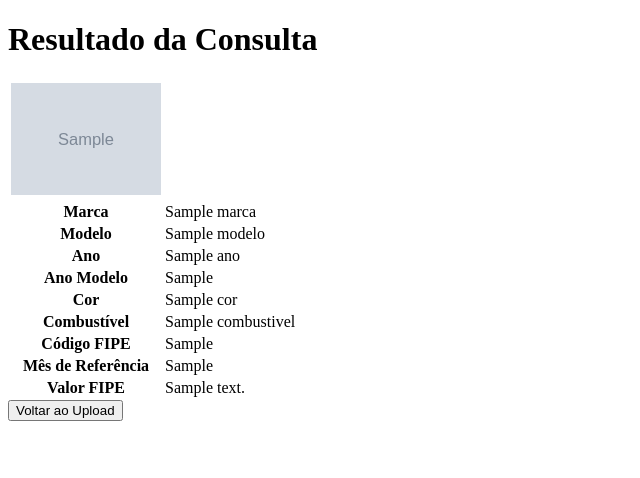
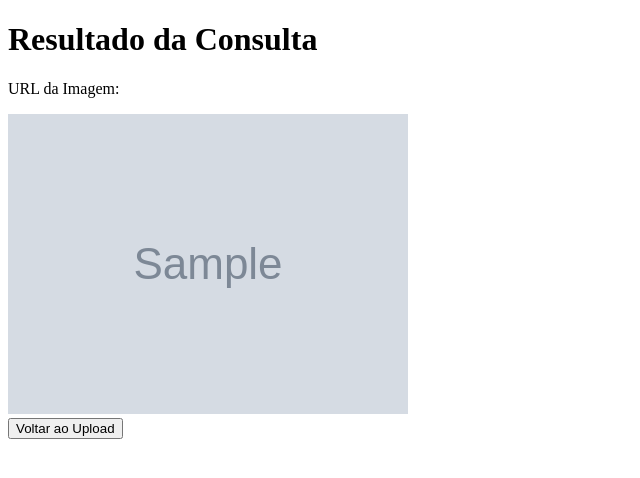
Before and after one commit to GuiLemons/le_placa, a Flask app: template templates/upload.html in a window 1280 px wide. Shown: the top 478 px of the page, without its empty margins (0-640 px from the left). Run offline with Flask 3, Linux system fonts and the light colour scheme; the template is opened without the code that fills it: most values are stand-ins (such as "Sample title", 1, 10 or a date in 2020); grey boxes marked "Sample" are stand-in pictures; parts of the project's set-up code (start-up, migrations or seed data) failed here and were passed over.

Commit message:
testes de upload

```diff
--- a/app.py
+++ b/app.py
@@ -26,28 +26,33 @@ def formatar_dados(dados):
 def allowed_file(filename):
     return '.' in filename and filename.rsplit('.', 1)[1].lower() in ALLOWED_EXTENSIONS
 
-def analisa_imagem(filepath):
+def analisa_imagem(url):
     headers = {
         "Content-Type": "application/json",
         "Authorization": f"Bearer {api_key}"
     }
 
-    with open(filepath, "rb") as image_file:
-        img_data = image_file.read()
-
-    files = {
-        'file': (os.path.basename(filepath), img_data)
-    }
 
     payload = {
-        "model": "gpt-4o-mini",
-        "messages": [
+    "model": "gpt-4o-mini",
+    "messages": [
+        {
+        "role": "user",
+        "content": [
             {
-                "role": "user",
-                "content": "me diga o que está escrito na placa desse carro. O padrão sempre será 3 letras seguido de um número. Os demais caracteres podem variar, mas os 3 primeiros obrigatoriamente devem ser letras e o quarto caractere deve ser um número. Leve isso em conta em sua análise. Me responda apenas com a placa no seguinte formato: NNN0XXX - sendo a letra 'N' correspondente a alguma letra, o '0' correspondente a algum número e a letra 'X' correspondente a qualquer outro caractere que você identificar."
+            "type": "text",
+            "text": "me diga o que está escrito na placa desse carro. O padrão sempre será 3 letras seguido de um número. Os demais caracteres podem variar, mas os 3 primeiros obrigatoriamente devem ser letras e o quarto caractere deve ser um número. Leve isso em conta em sua análise. Me responda apenas com a placa no seguinte formato: NNN0XXX - sendo a letra 'N' correspondente a alguma letra, o '0' correspondente a algum número e a letra 'X' correspondente a qualquer outro caractere que você identificar."
+            },
+            {
+            "type": "image_url",
+            "image_url": {
+                "url": url
             }
-        ],
-        "max_tokens": 300
+            }
+        ]
+        }
+    ],
+    "max_tokens": 300
     }
 
     response = requests.post("https://api.openai.com/v1/chat/completions", headers=headers, json=payload)
@@ -77,19 +82,16 @@ def upload_file():
             return "Nenhum arquivo selecionado"
 
         if file and allowed_file(file.filename):
-            filename = file.filename
-            filepath = os.path.join(app.config['UPLOAD_FOLDER'], filename)
+            file_ext = file.filename.rsplit('.', 1)[1].lower()
+            new_filename = f"foto.{file_ext}"
+            filepath = os.path.join(app.config['UPLOAD_FOLDER'], new_filename)
             file.save(filepath)
 
-            # Exibe a URL da imagem
-            image_url = url_for('static', filename=f'uploads/{filename}', _external=True)
-
+            image_url = url_for('static', filename=f'uploads/{new_filename}', _external=True)
+            print (image_url)
             # Envia a imagem para análise
-            dados = analisa_imagem(filepath)
+            dados = analisa_imagem(image_url)
 
             return render_template('upload.html', dados_formatados=dados, image_url=image_url)
 
     return render_template('upload.html')
-
-if __name__ == '__main__':
-    app.run(debug=True)
--- a/templates/upload.html
+++ b/templates/upload.html
@@ -22,51 +22,14 @@
             <input type="submit" value="Enviar">
         </form>
     {% else %}
+
         <h1>Resultado da Consulta</h1>
+        {% if image_url %}
+            <p>URL da Imagem:</p>
+            <img src="{{ image_url }}" alt="Imagem enviada" />
+        {% endif %}
 
-        <table>
-            <tr>
 
-                <td><img src="{{ dados_formatados['logo'] }}" alt="Logo da Marca" class="logo-img"></td>
-            </tr>
-            <tr>
-                <th>Marca</th>
-                <td>{{ dados_formatados['marca'] }}</td>
-            </tr>
-            <tr>
-                <th>Modelo</th>
-                <td>{{ dados_formatados['modelo'] }}</td>
-            </tr>
-            <tr>
-                <th>Ano</th>
-                <td>{{ dados_formatados['ano'] }}</td>
-            </tr>
-            <tr>
-                <th>Ano Modelo</th>
-                <td>{{ dados_formatados['anoModelo'] }}</td>
-            </tr>
-            <tr>
-                <th>Cor</th>
-                <td>{{ dados_formatados['cor'] }}</td>
-            </tr>
-            <tr>
-                <th>Combustível</th>
-                <td>{{ dados_formatados['extra']['combustivel'] }}</td>
-            </tr>
-            <tr>
-                <th>Código FIPE</th>
-                <td>{{ dados_formatados['fipe']['dados'][0]['codigo_fipe'] }}</td>
-            </tr>
-            <tr>
-                <th>Mês de Referência</th>
-                <td>{{ dados_formatados['fipe']['dados'][0]['mes_referencia'] }}</td>
-            </tr>
-            <tr>
-                <th>Valor FIPE</th>
-                <td>{{ dados_formatados['fipe']['dados'][0]['texto_valor'] }}</td>
-            </tr>
-
-        </table>
         <form method="post">
             <input type="hidden" name="reset" value="true">
             <input type="submit" value="Voltar ao Upload">
```
Also changed, not shown: 1 other file.
